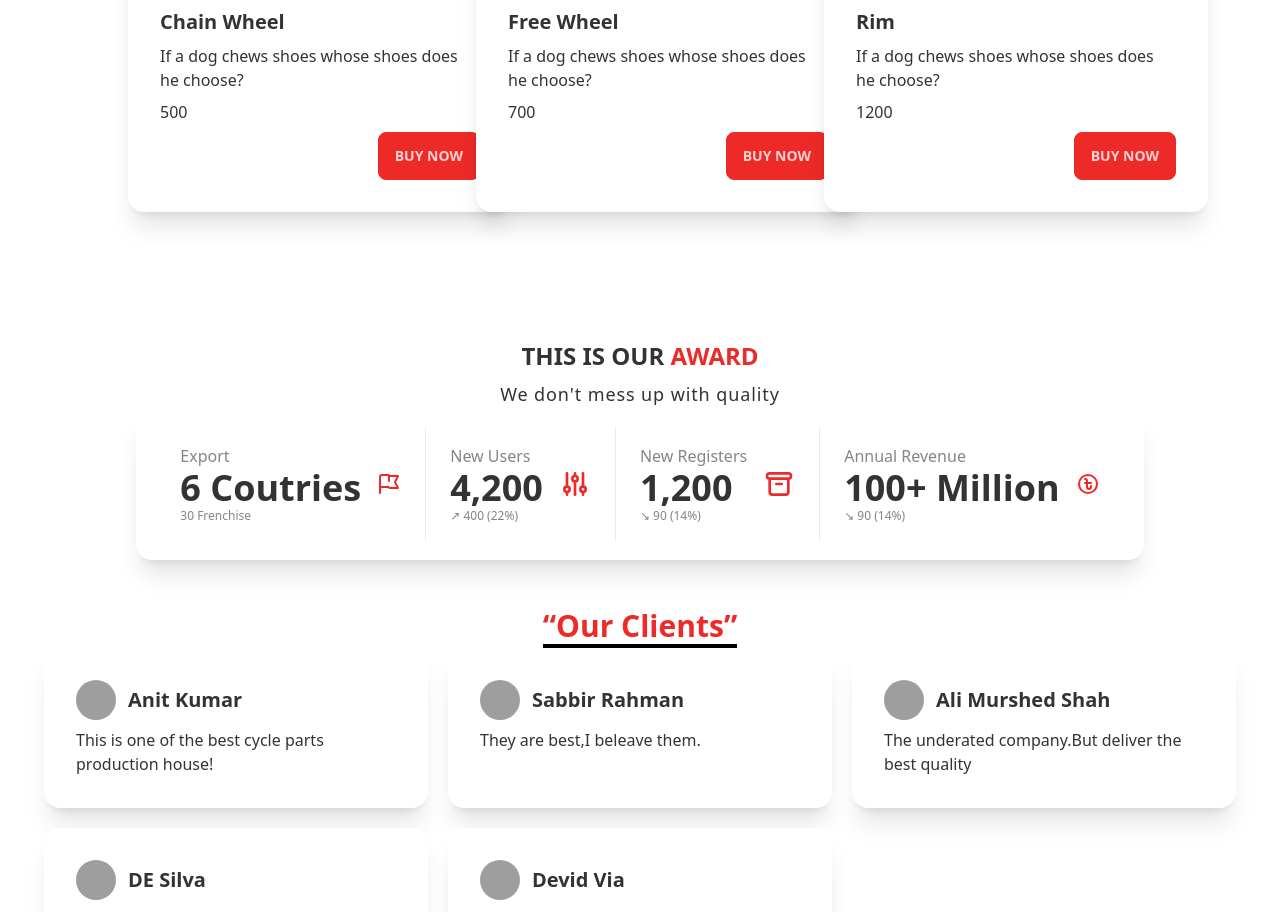
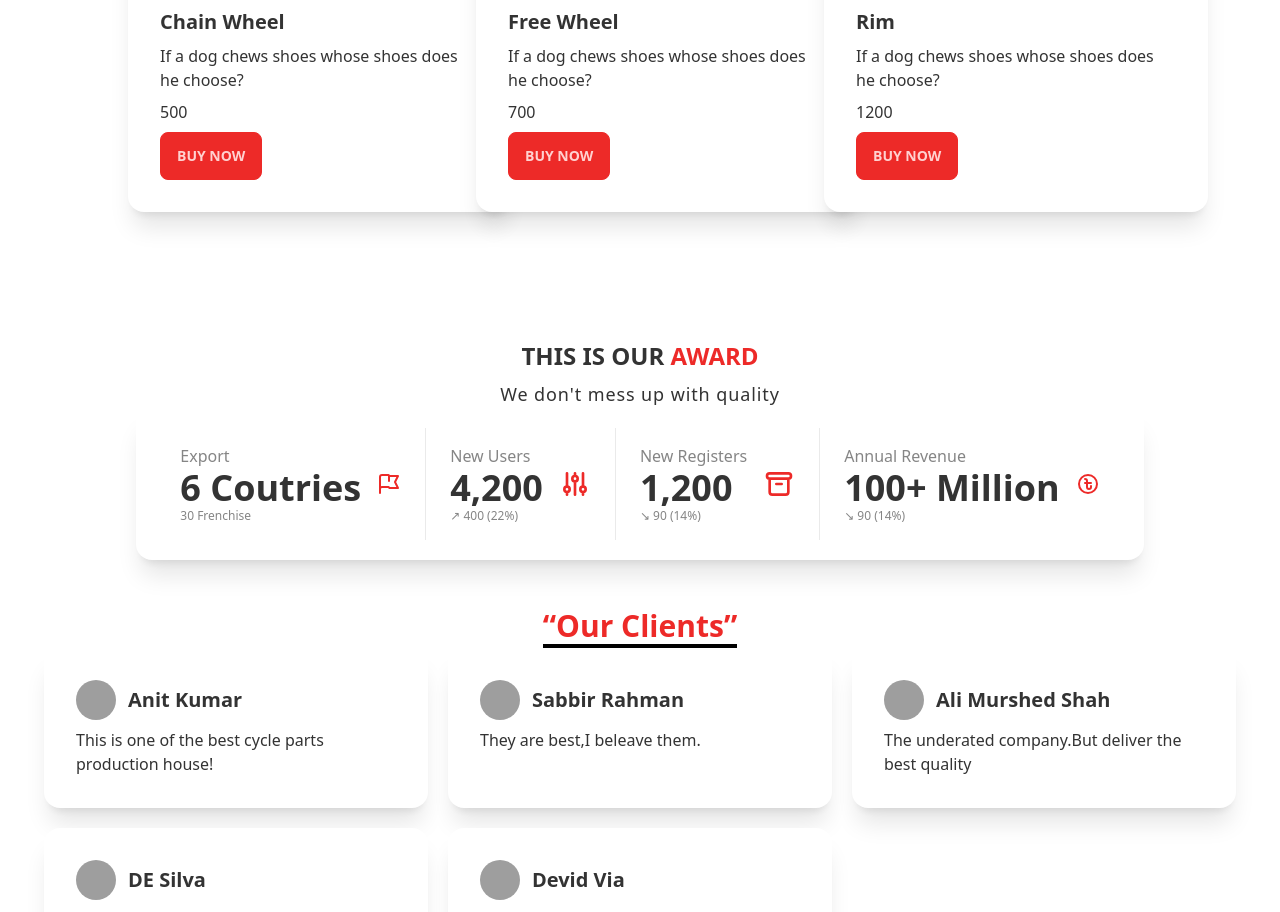
Before and after one commit to hridoy002/Silver_Spoke_client, a React (Create React App) app: page / in a window 1280 px wide. Shown: the part 1960-2872 px from the top of the page. Built offline with nearby package versions, Linux system fonts and the light colour scheme; no server answers; grey boxes are pictures that could not be loaded.

Commit message:
notFound

```diff
--- a/src/App.js
+++ b/src/App.js
@@ -2,6 +2,7 @@ import { Routes,Route } from "react-router-dom";
 import Home from "./Pages/Home/Home";
 import Login from "./Pages/Login/Register/Login";
 import Register from "./Pages/Login/Register/Register";
+import NotFound from "./Pages/NotFound";
 import Footer from "./Pages/shared/Footer";
 import Header from "./Pages/shared/Header";
 
@@ -15,6 +16,9 @@ function App() {
           <Route path="/blogs" element={<Home/>} />
           <Route path="/login" element={<Login/>} />
           <Route path="/register" element={<Register/>} />
+
+          {/* not found  */}
+          <Route path="/*" element={<NotFound />} />
        </Routes>
        <Footer />
     </div>
--- a/src/Pages/Home/Tool.js
+++ b/src/Pages/Home/Tool.js
@@ -9,7 +9,7 @@ const Tool = ({ tool }) => {
                 <h2 class="card-title">{name}</h2>
                 <p>If a dog chews shoes whose shoes does he choose?</p>
                 <p>{price}</p>
-                <div class="card-actions justify-end">
+                <div class="card-actions justify-start">
                     <button class="btn btn-primary">Buy Now</button>
                 </div>
             </div>
--- a/src/Pages/Login/Register/Register.js
+++ b/src/Pages/Login/Register/Register.js
@@ -1,12 +1,14 @@
 import React from 'react';
 import { Link,useNavigate } from 'react-router-dom';
 import { useForm } from "react-hook-form";
-import { useCreateUserWithEmailAndPassword, useSignInWithGoogle } from 'react-firebase-hooks/auth'
+import { useCreateUserWithEmailAndPassword, useSignInWithGoogle, useUpdateProfile } from 'react-firebase-hooks/auth'
 import auth from '../../../firebase.init';
 import Loading from '../../shared/Loading';
 const Register = () => {
     const navigate = useNavigate()
     const { register, formState: { errors }, handleSubmit } = useForm();
+    // update name
+    const [updateProfile, updating, updateError] = useUpdateProfile(auth);
     const [
         createUserWithEmailAndPassword,
         user,
@@ -30,8 +32,9 @@ const Register = () => {
     const onSubmit = async data => {
 
         await createUserWithEmailAndPassword(data.email, data.password);
-        // await updateProfile({ displayName: data.name });
-        console.log()
+        await updateProfile({ displayName: data.name });
+
+        console.log(data)
 
     };
     return (
--- /dev/null
+++ b/src/Pages/NotFound.js
@@ -0,0 +1,11 @@
+import React from 'react';
+import lazySleep from '../Assets/Images/404.jpg'
+const NotFound = () => {
+    return (
+        <div>
+            <img src={lazySleep} alt="" />
+        </div>
+    );
+};
+
+export default NotFound;
```
Also changed, not shown: src/Assets/Images/404.jpg (added).
